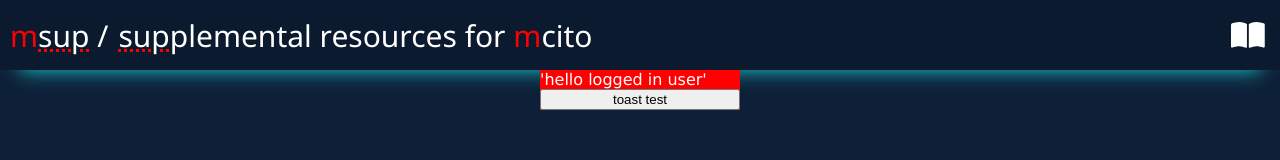
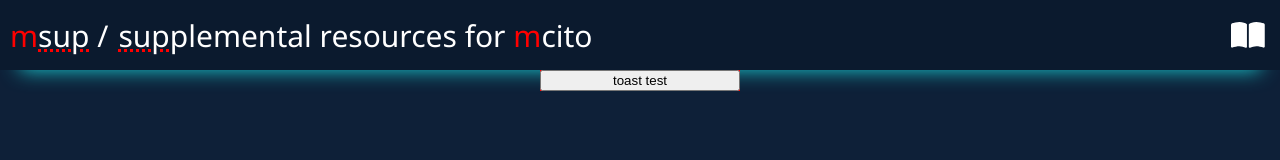
Before and after one commit to smx0/msup, a React (Vite) app: page / in a window 1280 px wide. Shown: the top 160 px of the page. Built offline with nearby package versions, Linux system fonts and the light colour scheme; no server answers.

Commit message:
removed login info

```diff
--- a/src/components/LoginPage.jsx
+++ b/src/components/LoginPage.jsx
@@ -60,8 +60,9 @@ export default function LoginPage() {
                       // console.log('\tfound v.d.u:')
                       // console.log(value.data.user)
 
+                      console.log('hi',PROJECT_URL, PROJECT_API_KEY)
                       console.log('wlv is',window.location.origin)
-                      // redirectTo:window.location.origin
+                      redirectTo:window.location.origin
 
                       llama.setUser(value.data.user);
                       // toast(" ran get user data", {
@@ -133,7 +134,7 @@ export default function LoginPage() {
     <div>
       <div className='login-bottom'>
 
-<div style={{ color: 'white' }}>'hello logged in user'</div>
+{/* <div style={{ color: 'white' }}>'hello logged in user'</div> */}
 <button
   onClick={() => toastThemeTest()}>
   toast test</button>
```
Also changed, not shown: src/notes.txt.
